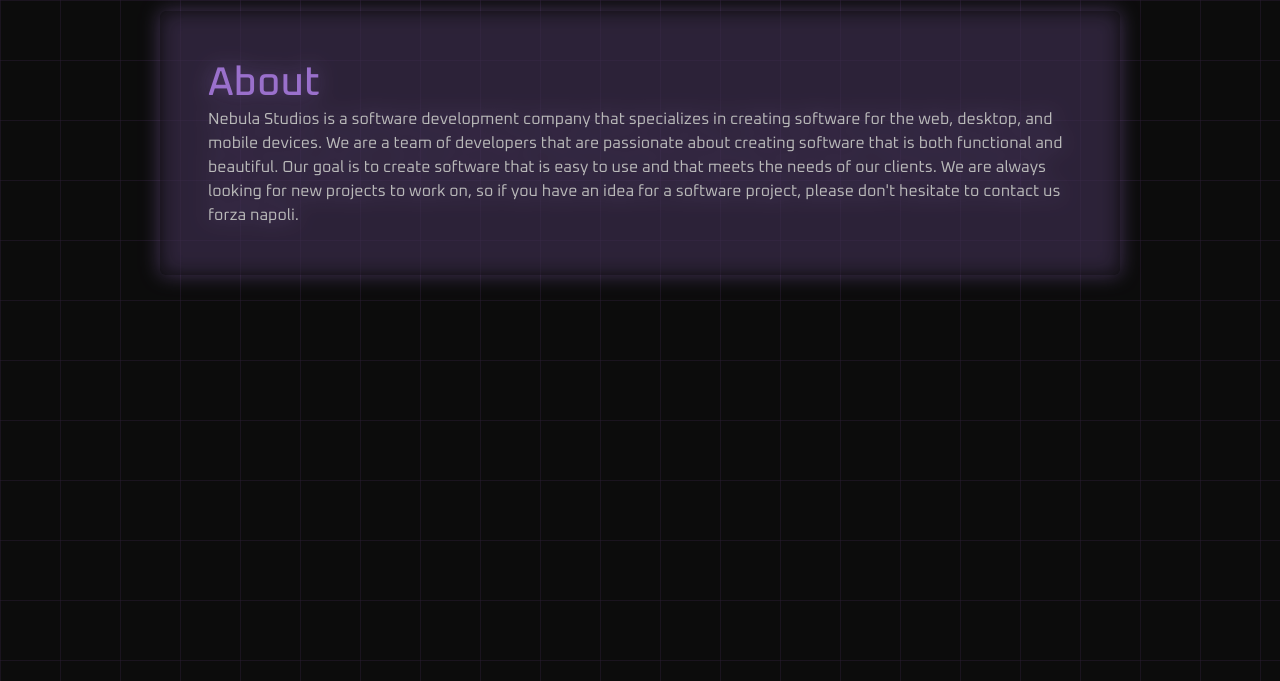
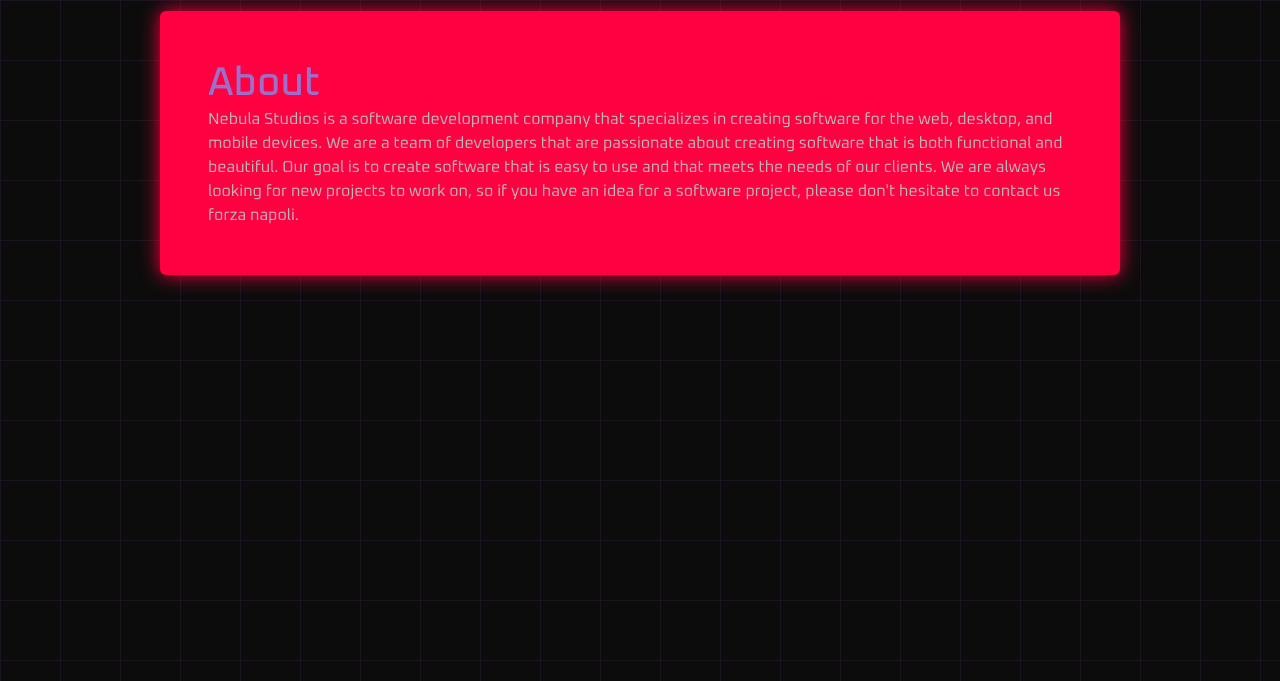
Before and after one commit to Simomagy/doita.JS, a plain HTML site: page About.html in a window 1280 px wide. Shown: the part 119-800 px from the top of the page. Drawn offline with Linux system fonts and the light colour scheme.

Commit message:
Update About.html
cambio colore e ombra

```diff
--- a/About.html
+++ b/About.html
@@ -44,7 +44,7 @@
 
     <div class="mt-5"></div>
 
-    <div class="bg-darker-subtle shadow-primary rounded p-5 w-75">
+    <div class="bg-danger shadow-danger rounded p-5 w-75">
         <h1 class="text-primary">About</h1>
         <p class="text-body-subtle">Nebula Studios is a software development company that specializes in creating
             software for the web, desktop, and mobile devices. We are a team of developers that are passionate about
```
